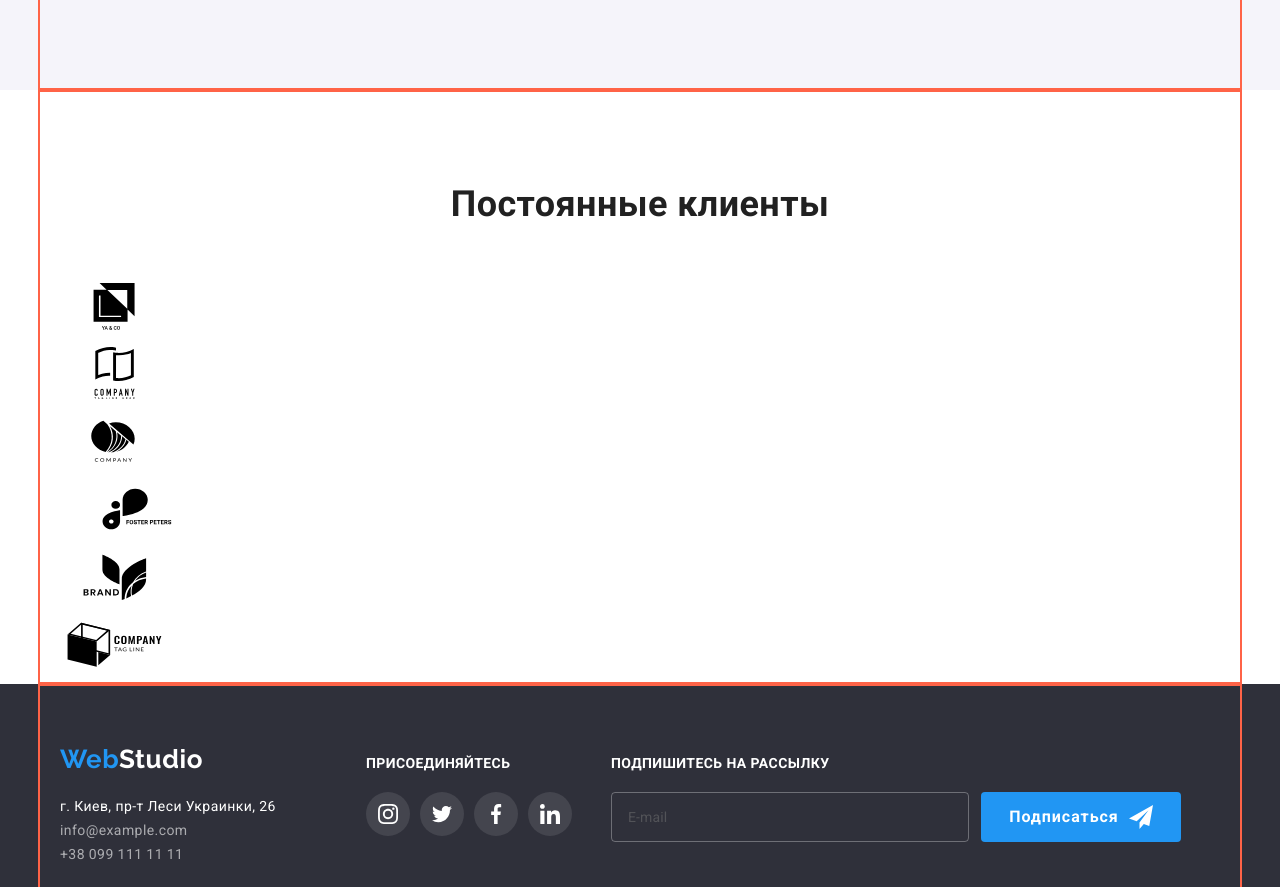
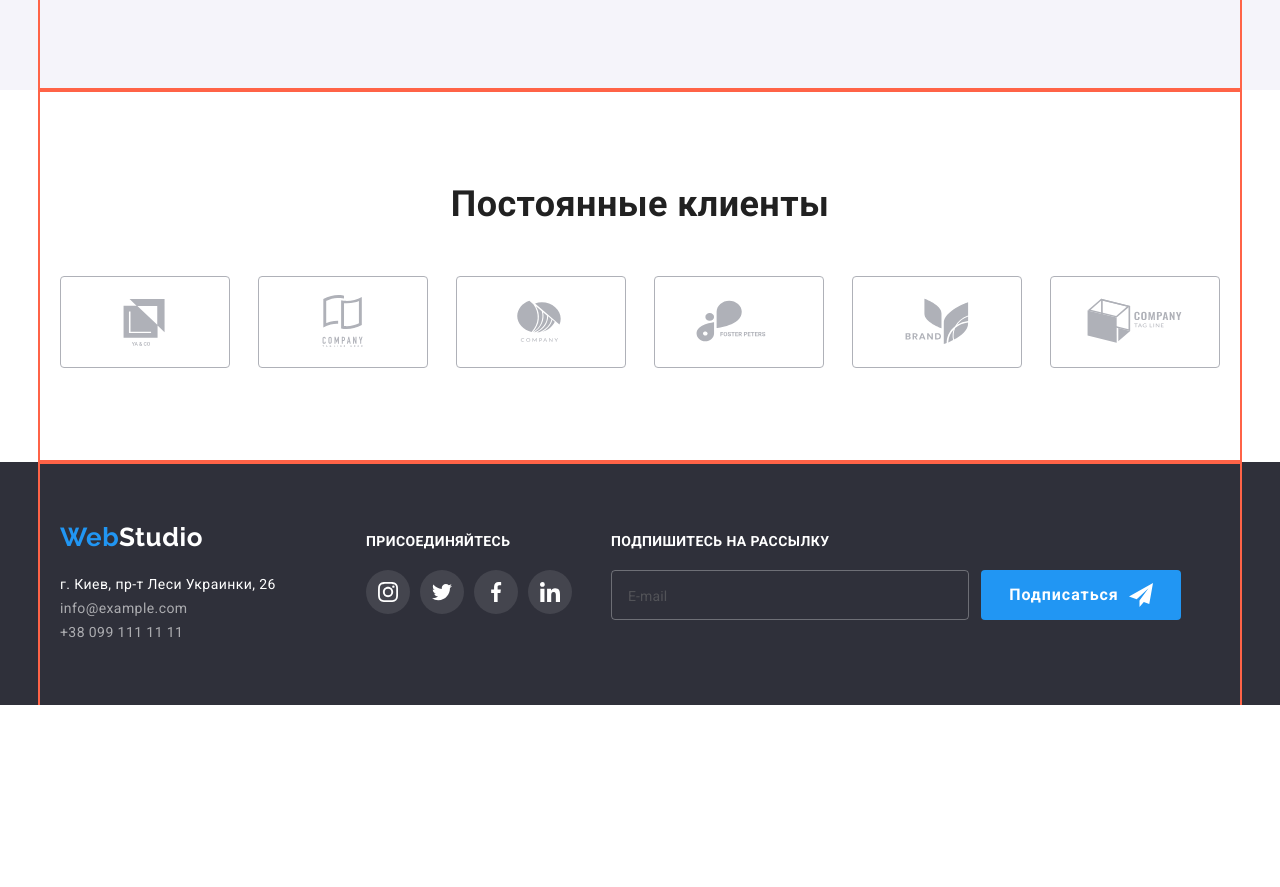
Before and after one commit to AnetM/goit-markup-hw-07, a plain HTML site: page index.html in a window 1280 px wide. Shown: the part 2338-3225 px from the top of the page. After the commit the page ends 3043 px from the top, so only its background shows below. Drawn offline with nearby package versions, Linux system fonts and the light colour scheme.

```diff
--- a/sass/components/_clients.scss
+++ b/sass/components/_clients.scss
@@ -0,0 +1,34 @@
+.client-box {
+    display: flex;
+    justify-content: center;
+    border: 1px solid #afb1b8;
+    border-radius: 4px;
+    width: 170px;
+    height: 92px;
+
+    &:hover {
+        cursor: pointer;
+        border: 1px solid $accent-color;
+        transition: border 250ms cubic-bezier(0.4, 0, 0.2, 1);
+    }
+
+    & .icon {
+        margin: auto;
+        fill: #afb1b8;
+    }
+
+    &:hover .icon {
+        fill: $accent-color;
+        cursor: pointer;
+        transition: fill 250ms cubic-bezier(0.4, 0, 0.2, 1);
+    }
+}
+
+.list.clients {
+    display: flex;
+    justify-content: space-between;
+}
+
+.container.clients {
+    padding-bottom: 94px;
+}
--- a/sass/main.scss
+++ b/sass/main.scss
@@ -4,6 +4,7 @@
 @import "./components/advantages";
 @import "./components/what-we-do";
 @import "./components/employees";
+@import "./components/clients";
 
 %list {
     display: flex;
```
Also changed, not shown: css/main.css, css/main.min.css, 2 other files.
